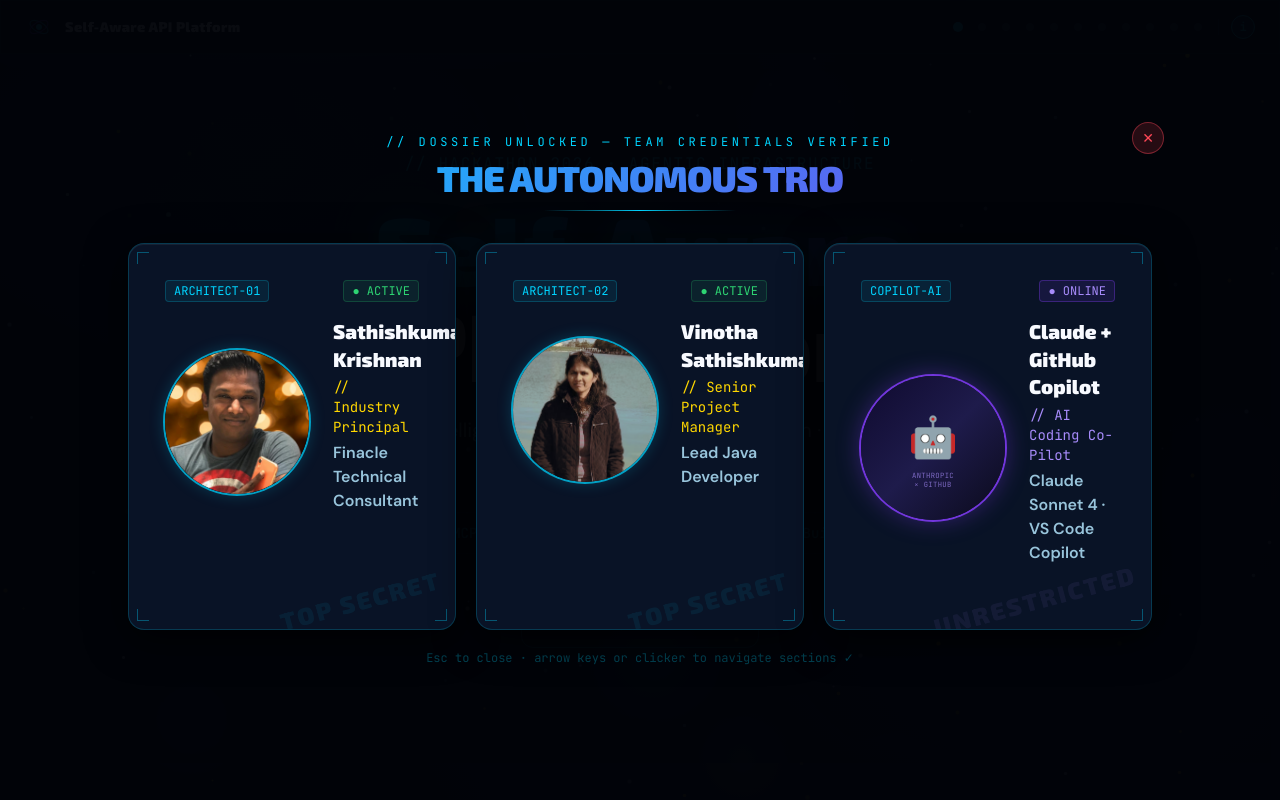
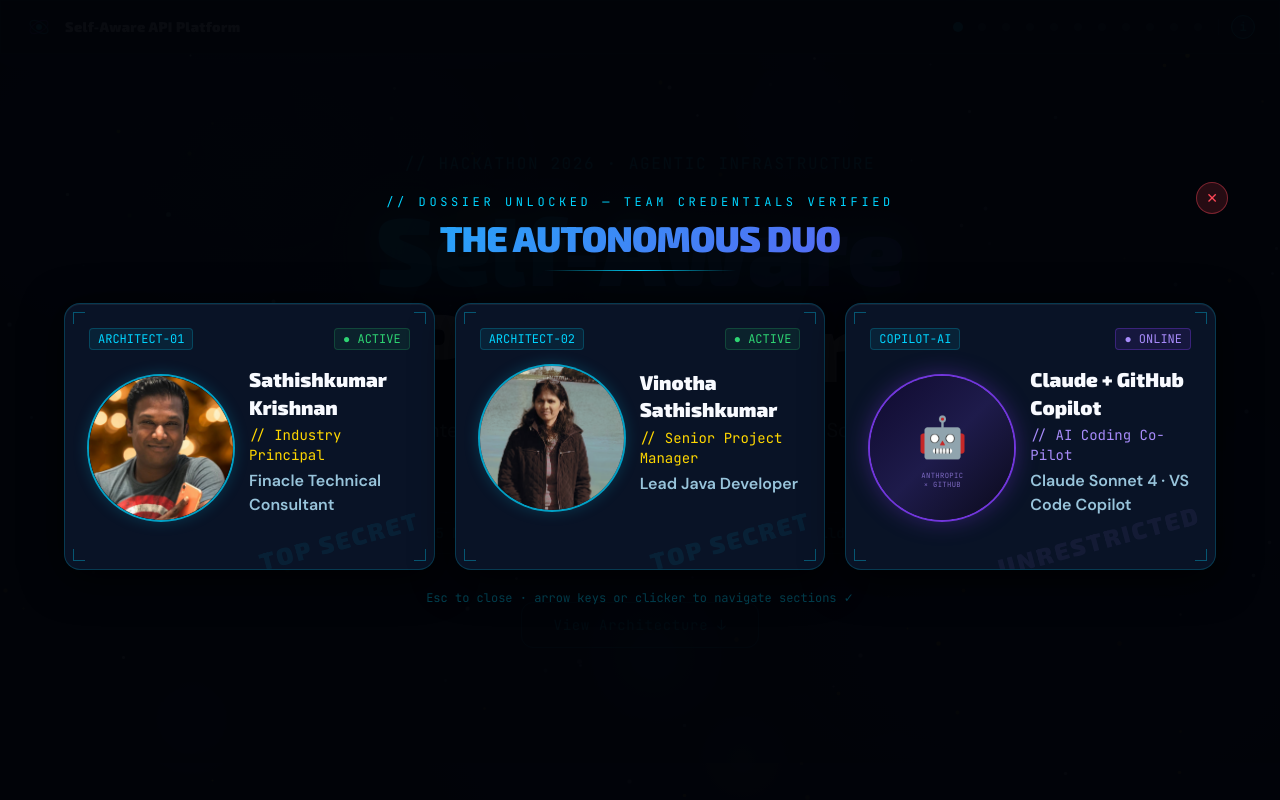
Before and after one commit to rapidcoderx/self-aware-api-platform, a React (Vite) app in the folder presentation/: page / in a window 1280 px wide. Both pictures are taken after a click on the button "Meet the team". Shown: the top 800 px of the page. Built offline with nearby package versions, Linux system fonts and the light colour scheme.

Commit message:
fix: update TeamDossier layout — adjust padding, width, and text content

```diff
--- a/presentation/src/components/TeamDossier.jsx
+++ b/presentation/src/components/TeamDossier.jsx
@@ -66,7 +66,7 @@
           animate={{ opacity: 1 }}
           exit={{ opacity: 0 }}
           transition={{ duration: 0.25 }}
-          className="fixed inset-0 z-[100] flex items-center justify-center p-4"
+          className="fixed inset-0 z-[100] flex items-center justify-center px-8 py-4"
           style={{ background: 'rgba(2, 4, 9, 0.97)' }}
           onClick={(e) => { if (e.target === e.currentTarget) onClose() }}
         >
@@ -75,7 +75,7 @@
             animate={{ opacity: 1, y: 0 }}
             exit={{ opacity: 0, y: 16 }}
             transition={{ duration: 0.22, ease: 'easeOut' }}
-            className="relative z-10 w-full max-w-5xl"
+            className="relative z-10 w-full max-w-6xl"
           >
             {/* Close button */}
             <button
@@ -112,7 +112,7 @@
                   backgroundClip: 'text',
                 }}
               >
-                {revealed ? 'THE AUTONOMOUS TRIO' : '████ ██████████ ████'}
+                {revealed ? 'THE AUTONOMOUS DUO' : '████ ██████████ ████'}
               </h2>
 
               <div
@@ -164,7 +164,7 @@
       initial={{ opacity: 0, y: 14 }}
       animate={{ opacity: 1, y: 0 }}
       transition={{ delay, duration: 0.28, ease: 'easeOut' }}
-      className="rounded-2xl p-9 relative overflow-hidden"
+      className="rounded-2xl p-6 relative overflow-hidden"
       style={{
         background: 'rgba(10, 20, 40, 0.97)',
         border: '1px solid rgba(0,212,255,0.2)',
@@ -210,7 +210,7 @@
       </div>
 
       {/* Photo + identity */}
-      <div className="flex items-center gap-6 mb-4">
+      <div className="flex items-center gap-4 mb-4">
         {/* Avatar */}
         <div className="relative flex-shrink-0 w-36 h-36">
           <div
```
